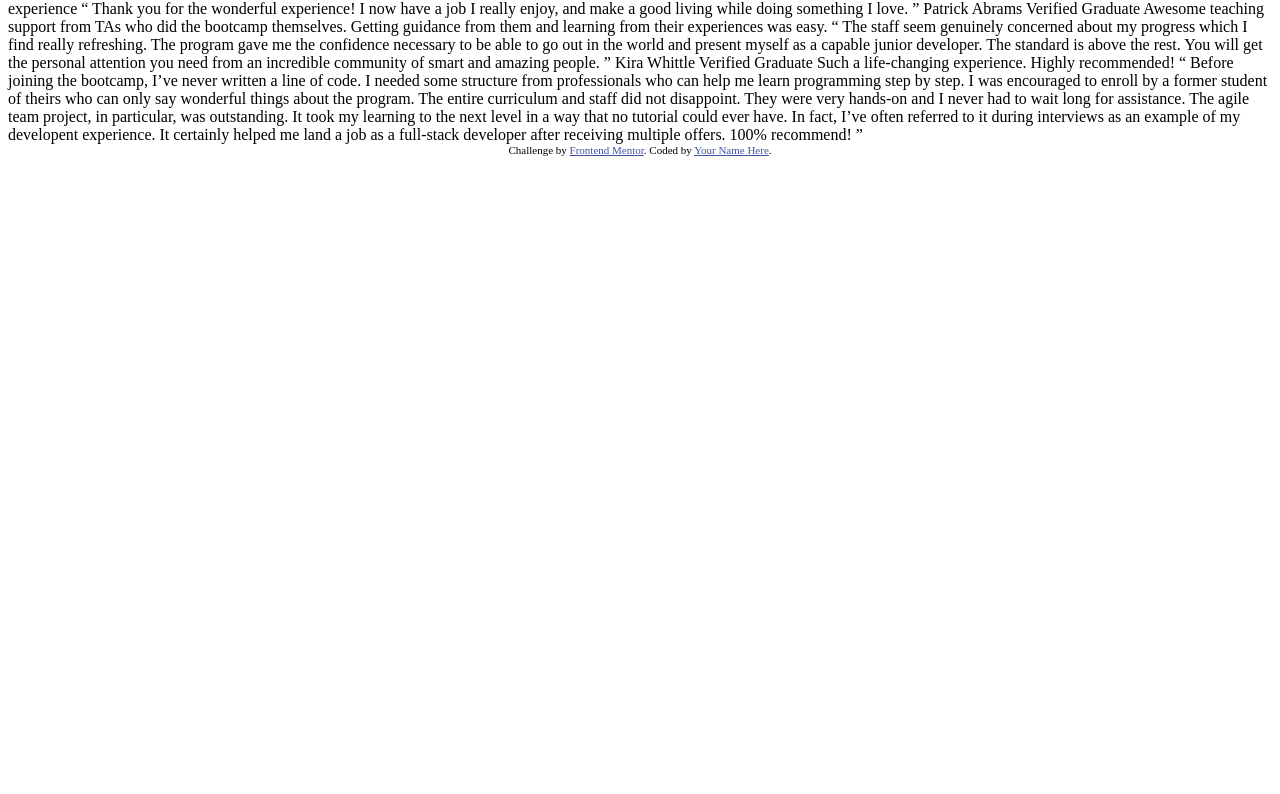
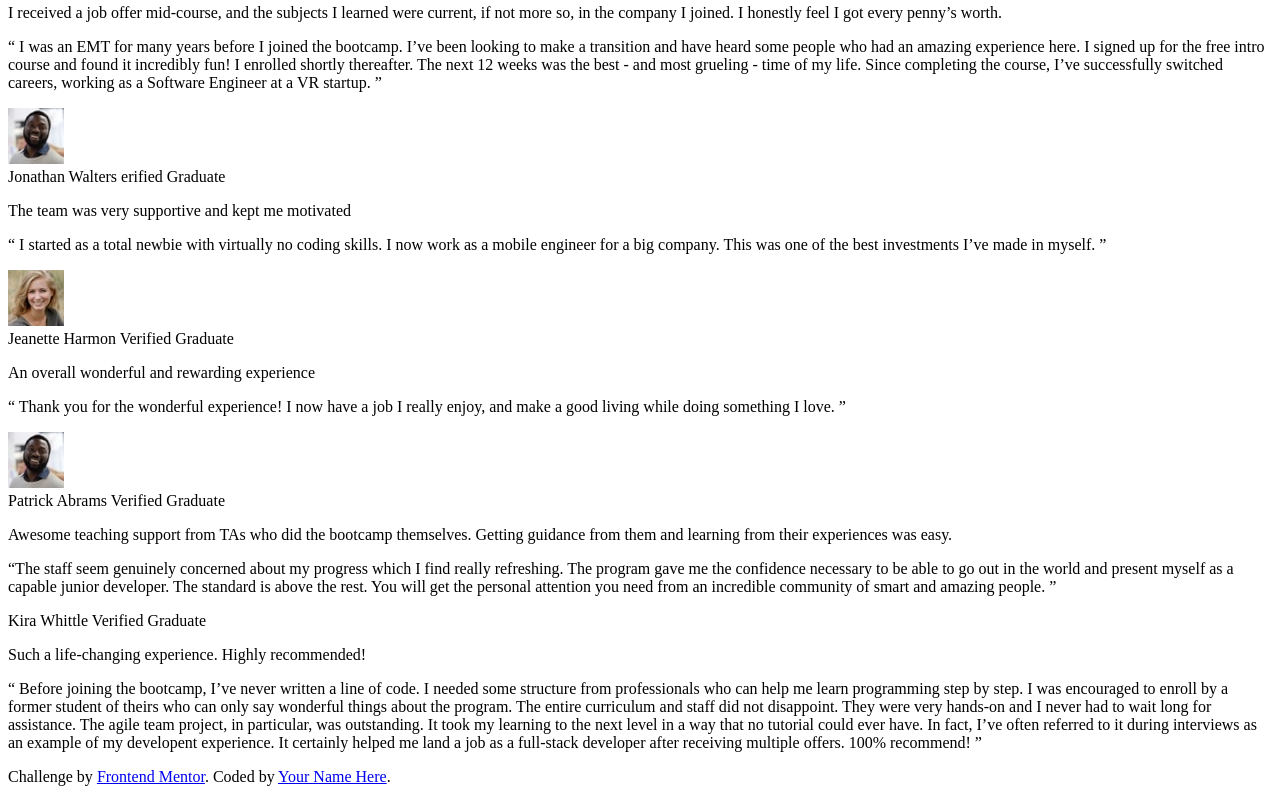
Before and after one commit to jaac97/challenges-frontend-mentor, a plain HTML site: page testimonials-grid-section-main/index.html in a window 1280 px wide. Shown: the part 98-892 px from the top of the page. Before the commit the page ends 800 px from the top, so only its background shows below. Drawn offline with Linux system fonts and the light colour scheme.

Commit message:
Add css classes

```diff
--- a/testimonials-grid-section-main/index.html
+++ b/testimonials-grid-section-main/index.html
@@ -1,76 +1,101 @@
 <!DOCTYPE html>
 <html lang="en">
+
 <head>
-  <meta charset="UTF-8">
-  <meta name="viewport" content="width=device-width, initial-scale=1.0"> <!-- displays site properly based on user's device -->
+    <meta charset="UTF-8">
+    <meta name="viewport" content="width=device-width, initial-scale=1.0">
+    <!-- displays site properly based on user's device -->
 
-  <link rel="icon" type="image/png" sizes="32x32" href="./images/favicon-32x32.png">
+    <link rel="icon" type="image/png" sizes="32x32" href="./images/favicon-32x32.png">
 
-  <title>Frontend Mentor | [Challenge Name Here]</title>
+    <title>Frontend Mentor | [Challenge Name Here]</title>
+    <link rel="stylesheet" href="styles/main.css">
+</head>
 
-  <!-- Feel free to remove these styles or customise in your own stylesheet 👍 -->
-  <style>
-    .attribution { font-size: 11px; text-align: center; }
-    .attribution a { color: hsl(228, 45%, 44%); }
-  </style>
-</head>
 <body>
-  Daniel Clifford
-  Verified Graduate
+    <div class="container grid">
+        <div class="grid__one">
+            <div class="header">
+                <div class="header__picture">
+                    <img src="images/image-daniel.jpg" alt="Daniel Clifford">
+                </div>
+                <div class="header__information">
+                    <span class="header__name">Daniel Clifford</span>
+                    <span class="header__verified">Verified Graduate</span>
+                </div>
+            </div>
+            <div class="content">
+                <p class="content__header content--white">I received a job offer mid-course, and the subjects I learned were current, if not more so, in the company I joined. I honestly feel I got every penny’s worth.</p>
+                <p class="content__text">“ I was an EMT for many years before I joined the bootcamp. I’ve been looking to make a transition and have heard some people who had an amazing experience here. I signed up for the free intro course and found it incredibly fun! I enrolled
+                    shortly thereafter. The next 12 weeks was the best - and most grueling - time of my life. Since completing the course, I’ve successfully switched careers, working as a Software Engineer at a VR startup. ”
+                </p>
+            </div>
+        </div>
 
-  I received a job offer mid-course, and the subjects I learned were current, if not more so,
-  in the company I joined. I honestly feel I got every penny’s worth.
+        <div class="grid__two">
+            <div class="header">
+                <div class="header__picture">
+                    <img src="images/image-jonathan.jpg" alt="Jonathan Walters">
+                </div>
+                <div class="header__information">
+                    <span class="header__name">Jonathan Walters</span>
+                    <span class="header__verified">erified Graduate</span>
+                </div>
+            </div>
+            <div class="content">
+                <p class="content__header content--white">The team was very supportive and kept me motivated </p>
+                <p class="content__text">“ I started as a total newbie with virtually no coding skills. I now work as a mobile engineer for a big company. This was one of the best investments I’ve made in myself. ”</p>
+            </div>
+        </div>
 
-  “ I was an EMT for many years before I joined the bootcamp. I’ve been looking to make a
-  transition and have heard some people who had an amazing experience here. I signed up
-  for the free intro course and found it incredibly fun! I enrolled shortly thereafter.
-  The next 12 weeks was the best - and most grueling - time of my life. Since completing
-  the course, I’ve successfully switched careers, working as a Software Engineer at a VR startup. ”
+        <div class="grid__three">
+            <div class="header">
+                <div class="header__picture">
+                    <img src="images/image-jeanette.jpg" alt="Jeanette Harmon">
+                </div>
+                <div class="header__information">
+                    <span class="header__name">Jeanette Harmon</span>
+                    <span class="header__verified">Verified Graduate</span>
+                </div>
+            </div>
+            <div class="content">
+                <p class="content__header content--dark">An overall wonderful and rewarding experience </p>
+                <p class="content__text">“ Thank you for the wonderful experience! I now have a job I really enjoy, and make a good living while doing something I love. ”</p>
+            </div>
+        </div>
 
-  Jonathan Walters
-  Verified Graduate
+        <div class="grid__four">
+            <div class="header">
+                <div class="header__picture">
+                    <img src="images/image-jonathan.jpg" alt="Patrick Abrams">
+                </div>
+                <span class="header__name">Patrick Abrams</span>
+                <span class="header__verified">Verified Graduate</span>
+            </div>
+            <div class="content">
+                <p class="content__header content__white">Awesome teaching support from TAs who did the bootcamp themselves. Getting guidance from them and learning from their experiences was easy. </p>
+                <p class="content__text">“The staff seem genuinely concerned about my progress which I find really refreshing. The program gave me the confidence necessary to be able to go out in the world and present myself as a capable junior developer. The standard is above
+                    the rest. You will get the personal attention you need from an incredible community of smart and amazing people. ”
+                </p>
+            </div>
+        </div>
 
-  The team was very supportive and kept me motivated
+        <div class="grid-five">
+            <span class="header__name">Kira Whittle</span>
+            <span class="header__verified">Verified Graduate</span>
+            <div class="content">
+                <p class="content__header content--dark">Such a life-changing experience. Highly recommended! </p>
+                <p class="content__text">“ Before joining the bootcamp, I’ve never written a line of code. I needed some structure from professionals who can help me learn programming step by step. I was encouraged to enroll by a former student of theirs who can only say wonderful
+                    things about the program. The entire curriculum and staff did not disappoint. They were very hands-on and I never had to wait long for assistance. The agile team project, in particular, was outstanding. It took my learning to the next
+                    level in a way that no tutorial could ever have. In fact, I’ve often referred to it during interviews as an example of my developent experience. It certainly helped me land a job as a full-stack developer after receiving multiple offers.
+                    100% recommend! ”</p>
+            </div>
+        </div>
+    </div>
 
-  “ I started as a total newbie with virtually no coding skills. I now work as a mobile engineer
-  for a big company. This was one of the best investments I’ve made in myself. ”
+    <div class="attribution">
+        Challenge by <a href="https://www.frontendmentor.io?ref=challenge" target="_blank">Frontend Mentor</a>. Coded by <a href="#">Your Name Here</a>.
+    </div>
+</body>
 
-  Jeanette Harmon
-  Verified Graduate
-
-  An overall wonderful and rewarding experience
-
-  “ Thank you for the wonderful experience! I now have a job I really enjoy, and make a good living
-  while doing something I love. ”
-
-  Patrick Abrams
-  Verified Graduate
-
-  Awesome teaching support from TAs who did the bootcamp themselves. Getting guidance from them and
-  learning from their experiences was easy.
-
-  “ The staff seem genuinely concerned about my progress which I find really refreshing. The program
-  gave me the confidence necessary to be able to go out in the world and present myself as a capable
-  junior developer. The standard is above the rest. You will get the personal attention you need from
-  an incredible community of smart and amazing people. ”
-
-  Kira Whittle
-  Verified Graduate
-
-  Such a life-changing experience. Highly recommended!
-
-  “ Before joining the bootcamp, I’ve never written a line of code. I needed some structure from
-  professionals who can help me learn programming step by step. I was encouraged to enroll by a former
-  student of theirs who can only say wonderful things about the program. The entire curriculum and staff
-  did not disappoint. They were very hands-on and I never had to wait long for assistance. The agile team
-  project, in particular, was outstanding. It took my learning to the next level in a way that no tutorial
-  could ever have. In fact, I’ve often referred to it during interviews as an example of my developent
-  experience. It certainly helped me land a job as a full-stack developer after receiving multiple offers.
-  100% recommend! ”
-
-  <div class="attribution">
-    Challenge by <a href="https://www.frontendmentor.io?ref=challenge" target="_blank">Frontend Mentor</a>.
-    Coded by <a href="#">Your Name Here</a>.
-  </div>
-</body>
 </html>
```
Also changed, not shown: testimonials-grid-section-main/styles/main.css (added).
